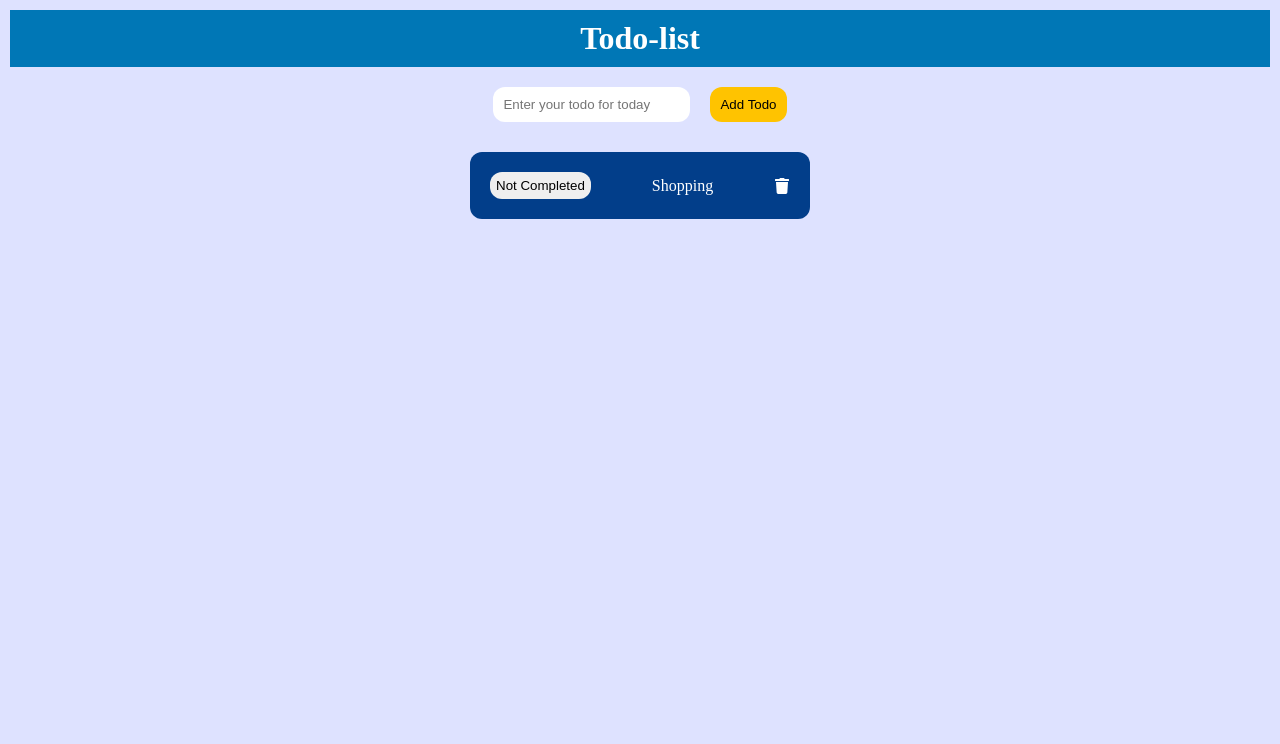
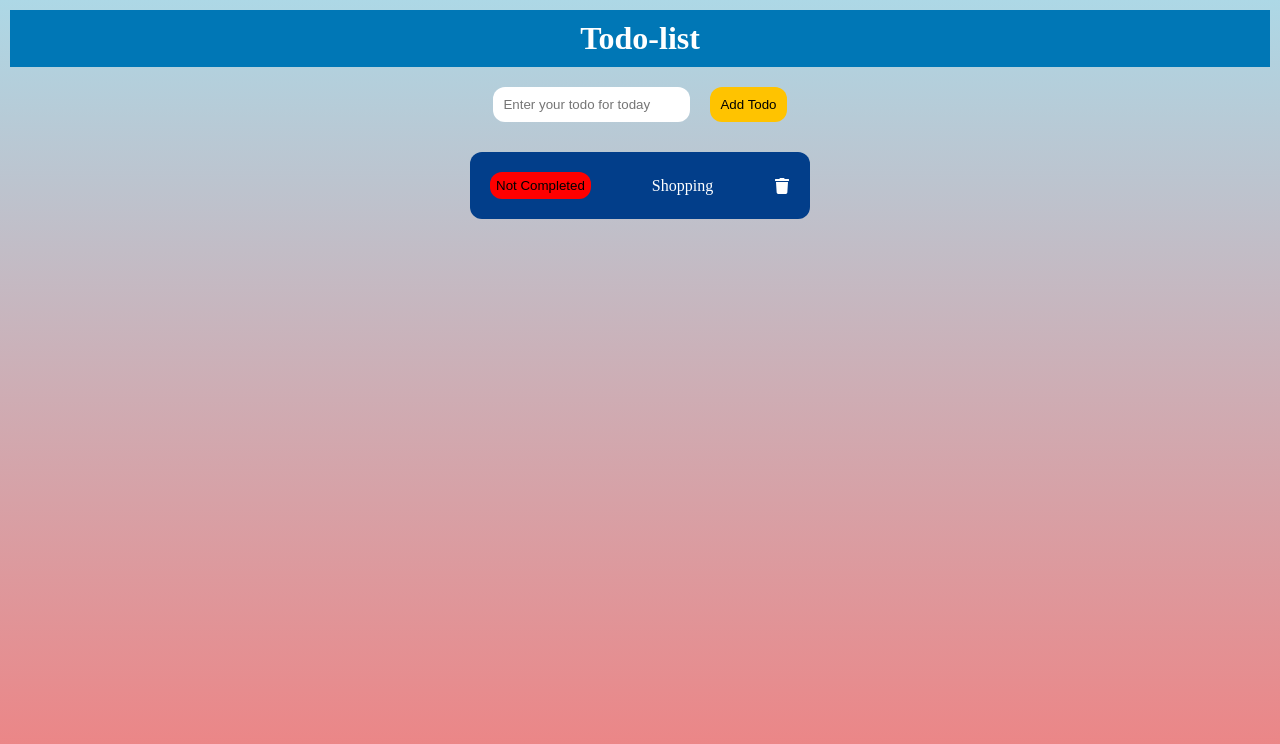
Before and after one commit to itsozod/todo-list-redux, a React (Vite) app: page / in a window 1280 px wide. Shown: the top 744 px of the page. Built offline with nearby package versions, Linux system fonts and the light colour scheme.

Commit message:
finished project

```diff
--- a/src/components/Todo/Todo.jsx
+++ b/src/components/Todo/Todo.jsx
@@ -9,19 +9,25 @@ export const Todo = () => {
   console.log(todos);
   const dispatch = useDispatch();
 
+  // delete todo fn
   const deleteTodo = (id) => {
-    // const newTodos = todos.filter((todo) => todo.id !== id);
+    // filter through todos and add only that todos which are not equal to the id of the passed todo
+    // means todos that are equal to id of the passed todo id will be filtered out/removed
+    const newTodos = todos.filter((todo) => todo.id !== id);
+    dispatch({ type: DELETE_ACTION, payload: { todos: newTodos } });
+
+    // const newTodos = [...todos];
+    // newTodos.splice(id, 1);
     // dispatch({ type: DELETE_ACTION, payload: { todos: newTodos } });
-
-    const newTodos = [...todos];
-    newTodos.splice(id, 1);
-    dispatch({ type: DELETE_ACTION, payload: { todos: newTodos } });
     setTimeout(() => {
       alert("Todo is deleted successfully");
     }, 500);
   };
 
+  // change complete to true or false fn
   const handleCompletedTodo = (id) => {
+    //  map through todos and if the passed todo id  is equal to any id of the
+    //  mapped todos change the completed state of that todo
     const completedTodo = todos.map((todo) =>
       todo.id === id ? { ...todo, completed: !todo.completed } : todo
     );
@@ -29,6 +35,19 @@ export const Todo = () => {
       type: COMPLETE_ACTION,
       payload: { todos: completedTodo },
     });
+    // fn to alert each todo by its name if they are completed or not completed
+    const alertForCompleting = todos.map((todo) => {
+      if (todo.id === id && todo.completed) {
+        setTimeout(() => {
+          alert(`${todo.title} is set to not completed`);
+        }, 500);
+      } else if (todo.id === id && !todo.completed) {
+        setTimeout(() => {
+          alert(`${todo.title} is set to completed`);
+        }, 500);
+      }
+    });
+    return alertForCompleting;
   };
 
   return (
@@ -39,6 +58,7 @@ export const Todo = () => {
         todos.map((todo) => (
           <div className={styles.todo_card} key={todo.id}>
             <button
+              style={{ background: todo.completed ? "green" : "red" }}
               className={styles.complete}
               onClick={() => handleCompletedTodo(todo.id)}
             >
--- a/src/components/Todo/Todo.module.css
+++ b/src/components/Todo/Todo.module.css
@@ -13,6 +13,7 @@
   padding: 6px;
   border: none;
   border-radius: 12px;
+  cursor: pointer;
 }
 .delete_btn {
   cursor: pointer;
--- a/src/components/inputContainer/InputContainer.jsx
+++ b/src/components/inputContainer/InputContainer.jsx
@@ -14,7 +14,7 @@ export const InputContainer = () => {
     }
     dispatch({
       type: TODO_ACTION,
-      payload: { id: uuidv4(), title: todo },
+      payload: { id: uuidv4(), title: todo, completed: false },
     });
     setTimeout(() => {
       alert("Todo is added successfully");
--- a/src/index.css
+++ b/src/index.css
@@ -6,6 +6,7 @@
   box-sizing: border-box;
 }
 body {
-  background-color: #dee2ff;
+  /* background-color: #dee2ff; */
+  background-image: linear-gradient(lightblue, lightcoral);
   height: 100vh;
 }
--- a/src/store/data/todosData.js
+++ b/src/store/data/todosData.js
@@ -1,6 +1,5 @@
 import { v4 as uuidv4 } from "uuid";
 export const todosData = {
-  todos: [{ id: uuidv4(), title: "Shopping" }],
+  todos: [{ id: uuidv4(), title: "Shopping", completed: false }],
   value: "",
-  completed: false,
 };
--- a/src/store/reducers/todoReducer.js
+++ b/src/store/reducers/todoReducer.js
@@ -8,9 +8,15 @@ export const todoReducer = (state = todosData, action) => {
     case TODO_ACTION:
       return {
         ...state,
+        // first inside the todos array of objects copy all todo objects and
+        // add new object with id, title and completed false state which u get from payload
         todos: [
           ...state.todos,
-          { id: action.payload.id, title: action.payload.title },
+          {
+            id: action.payload.id,
+            title: action.payload.title,
+            completed: action.payload.completed,
+          },
         ],
       };
     case VALUE_ACTION:
```
